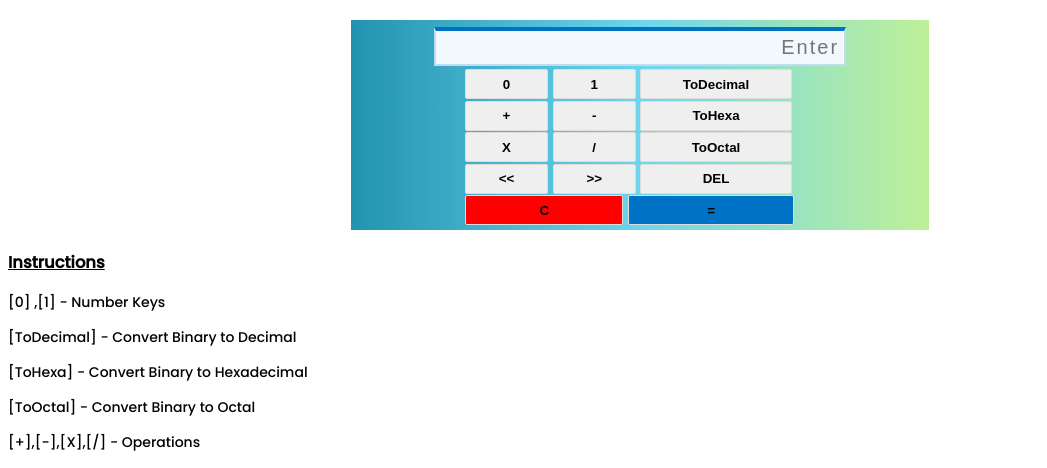
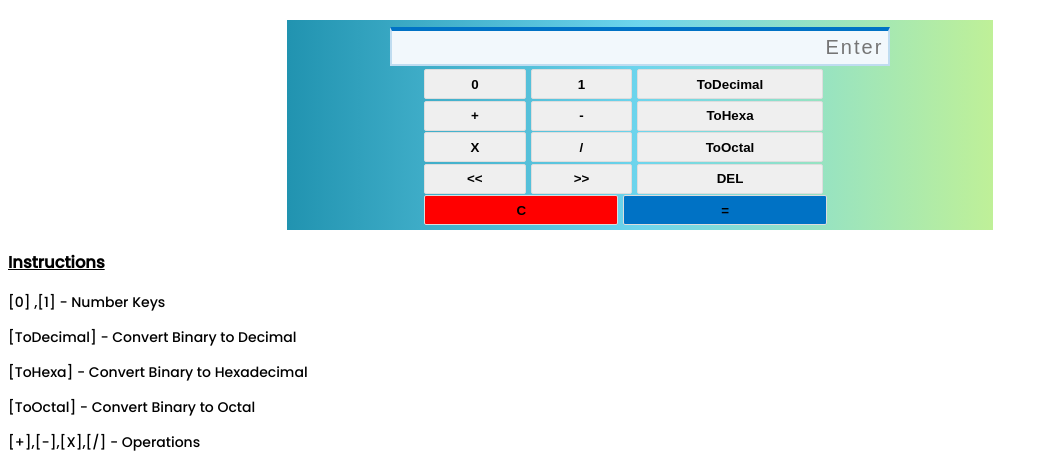
Before and after one commit to NikhilDhanai/BinaryCalculator, a PHP site: page / in a window 1280 px wide. Shown: the part 150-618 px from the top of the page, without its empty margins (0-1047 px from the left). Run offline with PHP 8.4, Linux system fonts and the light colour scheme.

Commit message:
Update stylec.css

```diff
--- a/stylec.css
+++ b/stylec.css
@@ -25,7 +25,7 @@ header > p{
     margin:20px auto;
     padding:5px;
     font-size: 19px;
-    width:45%;
+    width:55%;
     background:linear-gradient(to right,#2193b0 ,#6dd5ed,#bff098);
 }
 #enter{
```
